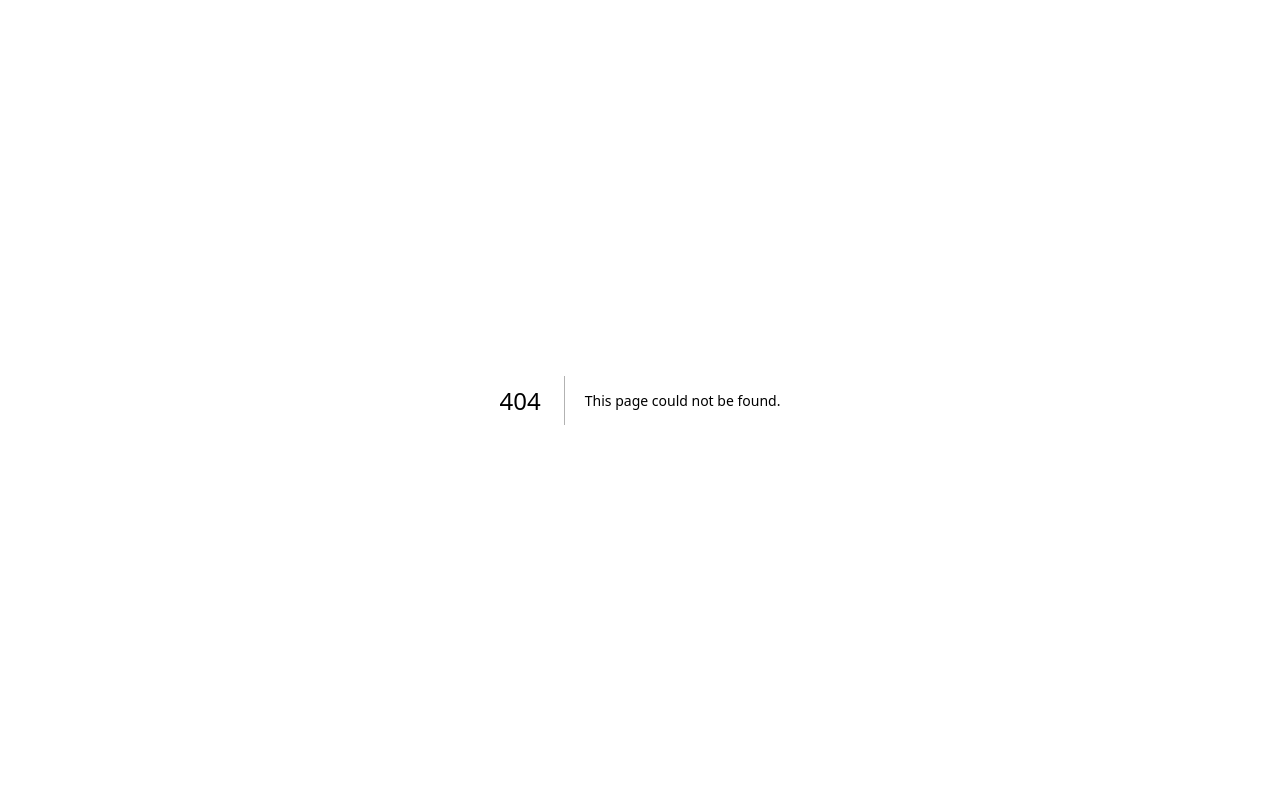
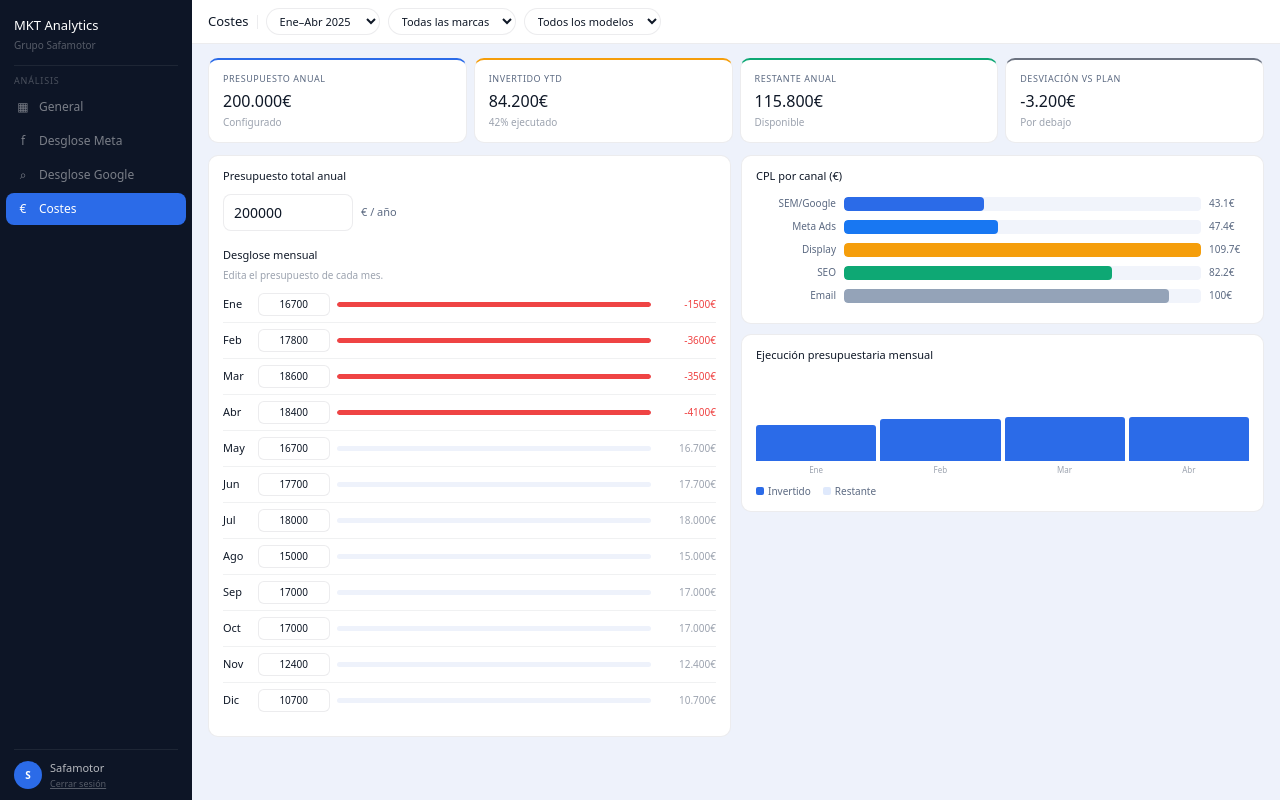
Before and after one commit to MartaSafa/safa-marketing-analytics, a Next.js app: page /dashboard/costes in a window 1280 px wide. Before the commit this address had no page. Built offline with nearby package versions, Linux system fonts and the light colour scheme; no server answers.

Commit message:
Create page.tsx

```diff
--- /dev/null
+++ b/src/app/dashboard/costes/page.tsx
@@ -0,0 +1,116 @@
+'use client'
+import { useState } from 'react'
+
+export default function CostesPage() {
+  const [totalBudget, setTotalBudget] = useState(200000)
+  const [mBudgets, setMBudgets] = useState([16700,17800,18600,18400,16700,17700,18000,15000,17000,17000,12400,10700])
+
+  const spent = [18200,21400,22100,22500,0,0,0,0,0,0,0,0]
+  const totalSpent = 84200
+  const meses = ['Ene','Feb','Mar','Abr','May','Jun','Jul','Ago','Sep','Oct','Nov','Dic']
+
+  const kpis = [
+    { label: 'Presupuesto anual', value: totalBudget.toLocaleString('es')+'€', sub: 'Configurado', color: '#2B6BE8' },
+    { label: 'Invertido YTD', value: '84.200€', sub: '42% ejecutado', color: '#F59E0B' },
+    { label: 'Restante anual', value: Math.max(0,totalBudget-totalSpent).toLocaleString('es')+'€', sub: 'Disponible', color: '#0EA874' },
+    { label: 'Desviación vs plan', value: '-3.200€', sub: 'Por debajo', color: '#6B7280' },
+  ]
+
+  const canales = ['SEM/Google','Meta Ads','Display','SEO','Email']
+  const cpls = [43.1, 47.4, 109.7, 82.2, 100]
+  const colores = ['#2B6BE8','#1877F2','#F59E0B','#0EA874','#94A3B8']
+  const maxCpl = Math.max(...cpls)
+
+  const card = { background: '#fff', border: '0.5px solid rgba(15,24,39,.08)', borderRadius: 10, padding: '12px 14px' }
+
+  return (
+    <div>
+      {/* KPIs */}
+      <div style={{ display: 'grid', gridTemplateColumns: 'repeat(4,1fr)', gap: 7, marginBottom: 12 }}>
+        {kpis.map(k => (
+          <div key={k.label} style={{ ...card, borderTop: `2px solid ${k.color}` }}>
+            <div style={{ fontSize: 9, color: '#5C6A82', textTransform: 'uppercase', letterSpacing: '.06em', marginBottom: 3 }}>{k.label}</div>
+            <div style={{ fontSize: 16, fontWeight: 500, color: '#0F1827' }}>{k.value}</div>
+            <div style={{ fontSize: 10, color: '#9CA3AF', marginTop: 2 }}>{k.sub}</div>
+          </div>
+        ))}
+      </div>
+
+      <div style={{ display: 'grid', gridTemplateColumns: '1fr 1fr', gap: 10 }}>
+        {/* CONFIGURADOR */}
+        <div style={card}>
+          <div style={{ fontSize: 11, fontWeight: 500, color: '#0F1827', marginBottom: 10 }}>Presupuesto total anual</div>
+          <div style={{ display: 'flex', alignItems: 'center', gap: 8, marginBottom: 16 }}>
+            <input type="number" value={totalBudget}
+              onChange={e => setTotalBudget(parseInt(e.target.value)||0)}
+              style={{ border: '0.5px solid rgba(15,24,39,.08)', borderRadius: 8, padding: '7px 10px', fontSize: 14, width: 130, outline: 'none', color: '#0F1827' }}/>
+            <span style={{ fontSize: 11, color: '#5C6A82' }}>€ / año</span>
+          </div>
+          <div style={{ fontSize: 11, fontWeight: 500, color: '#0F1827', marginBottom: 4 }}>Desglose mensual</div>
+          <div style={{ fontSize: 10, color: '#9CA3AF', marginBottom: 10 }}>Edita el presupuesto de cada mes.</div>
+          {meses.map((m, i) => {
+            const sp = spent[i] || 0
+            const b = mBudgets[i]
+            const pct = b > 0 ? Math.min(100, Math.round(sp/b*100)) : 0
+            const over = sp > b && b > 0
+            const rest = b - sp
+            return (
+              <div key={m} style={{ display: 'flex', alignItems: 'center', gap: 7, paddingBottom: 6, marginBottom: 6, borderBottom: i < 11 ? '0.5px solid rgba(15,24,39,.06)' : 'none' }}>
+                <span style={{ fontSize: 11, color: '#0F1827', width: 28, flexShrink: 0 }}>{m}</span>
+                <input type="number" value={b}
+                  onChange={e => { const n=[...mBudgets]; n[i]=parseInt(e.target.value)||0; setMBudgets(n) }}
+                  style={{ border: '0.5px solid rgba(15,24,39,.08)', borderRadius: 6, padding: '3px 6px', fontSize: 10, width: 72, textAlign: 'right', outline: 'none', color: '#0F1827' }}/>
+                <div style={{ flex: 1, height: 5, background: '#EEF2FB', borderRadius: 3, overflow: 'hidden' }}>
+                  <div style={{ width: `${pct}%`, height: '100%', background: over ? '#EF4444' : '#2B6BE8', borderRadius: 3 }}/>
+                </div>
+                <span style={{ fontSize: 10, width: 58, textAlign: 'right', fontWeight: 500, color: over ? '#EF4444' : sp > 0 ? '#0EA874' : '#9CA3AF', flexShrink: 0 }}>
+                  {sp > 0 ? rest.toLocaleString('es')+'€' : b.toLocaleString('es')+'€'}
+                </span>
+              </div>
+            )
+          })}
+        </div>
+
+        {/* GRÁFICAS */}
+        <div style={{ display: 'flex', flexDirection: 'column', gap: 10 }}>
+          <div style={card}>
+            <div style={{ fontSize: 11, fontWeight: 500, color: '#0F1827', marginBottom: 12 }}>CPL por canal (€)</div>
+            {canales.map((c, i) => (
+              <div key={c} style={{ display: 'flex', alignItems: 'center', gap: 8, marginBottom: 8 }}>
+                <div style={{ width: 80, fontSize: 10, color: '#5C6A82', textAlign: 'right', flexShrink: 0 }}>{c}</div>
+                <div style={{ flex: 1, height: 14, background: '#F1F4FB', borderRadius: 4, overflow: 'hidden' }}>
+                  <div style={{ width: `${(cpls[i]/maxCpl)*100}%`, height: '100%', background: colores[i], borderRadius: 4 }}/>
+                </div>
+                <div style={{ width: 40, fontSize: 10, color: '#5C6A82' }}>{cpls[i]}€</div>
+              </div>
+            ))}
+          </div>
+
+          <div style={card}>
+            <div style={{ fontSize: 11, fontWeight: 500, color: '#0F1827', marginBottom: 12 }}>Ejecución presupuestaria mensual</div>
+            <div style={{ display: 'flex', alignItems: 'flex-end', gap: 4, height: 100 }}>
+              {meses.slice(0,4).map((m, i) => {
+                const sp = spent[i]
+                const b = mBudgets[i]
+                const maxVal = Math.max(...spent.slice(0,4).map((s,j)=>s+mBudgets[j]))
+                return (
+                  <div key={m} style={{ flex: 1, display: 'flex', flexDirection: 'column', alignItems: 'center', gap: 3 }}>
+                    <div style={{ width: '100%', display: 'flex', flexDirection: 'column', justifyContent: 'flex-end', height: 88 }}>
+                      <div style={{ width: '100%', height: `${(sp/maxVal)*80}px`, background: '#2B6BE8', borderRadius: '3px 3px 0 0' }}/>
+                      <div style={{ width: '100%', height: `${(Math.max(0,b-sp)/maxVal)*80}px`, background: 'rgba(43,107,232,.15)', borderRadius: 0 }}/>
+                    </div>
+                    <div style={{ fontSize: 8, color: '#9CA3AF' }}>{m}</div>
+                  </div>
+                )
+              })}
+            </div>
+            <div style={{ display: 'flex', gap: 12, marginTop: 8 }}>
+              <div style={{ display: 'flex', alignItems: 'center', gap: 4 }}><div style={{ width: 8, height: 8, background: '#2B6BE8', borderRadius: 2 }}/><span style={{ fontSize: 10, color: '#5C6A82' }}>Invertido</span></div>
+              <div style={{ display: 'flex', alignItems: 'center', gap: 4 }}><div style={{ width: 8, height: 8, background: 'rgba(43,107,232,.15)', borderRadius: 2 }}/><span style={{ fontSize: 10, color: '#5C6A82' }}>Restante</span></div>
+            </div>
+          </div>
+        </div>
+      </div>
+    </div>
+  )
+}
```
